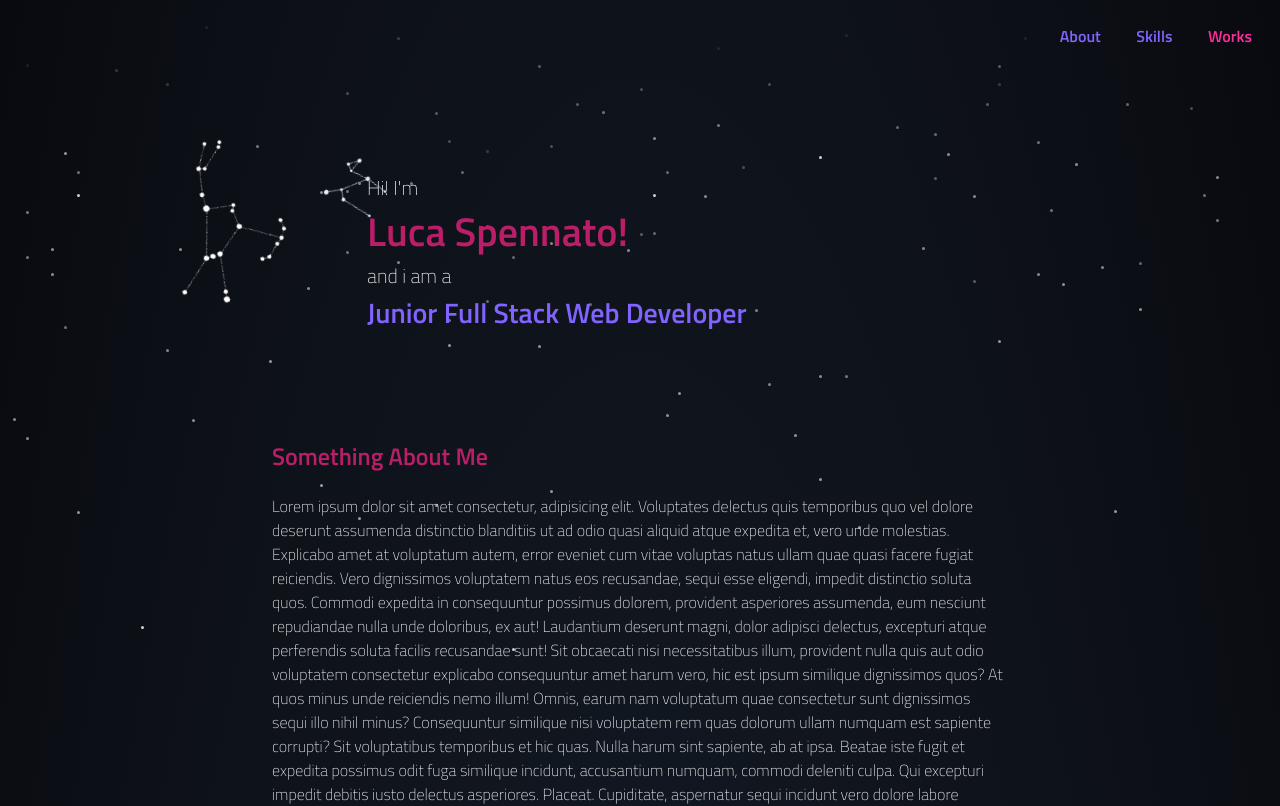
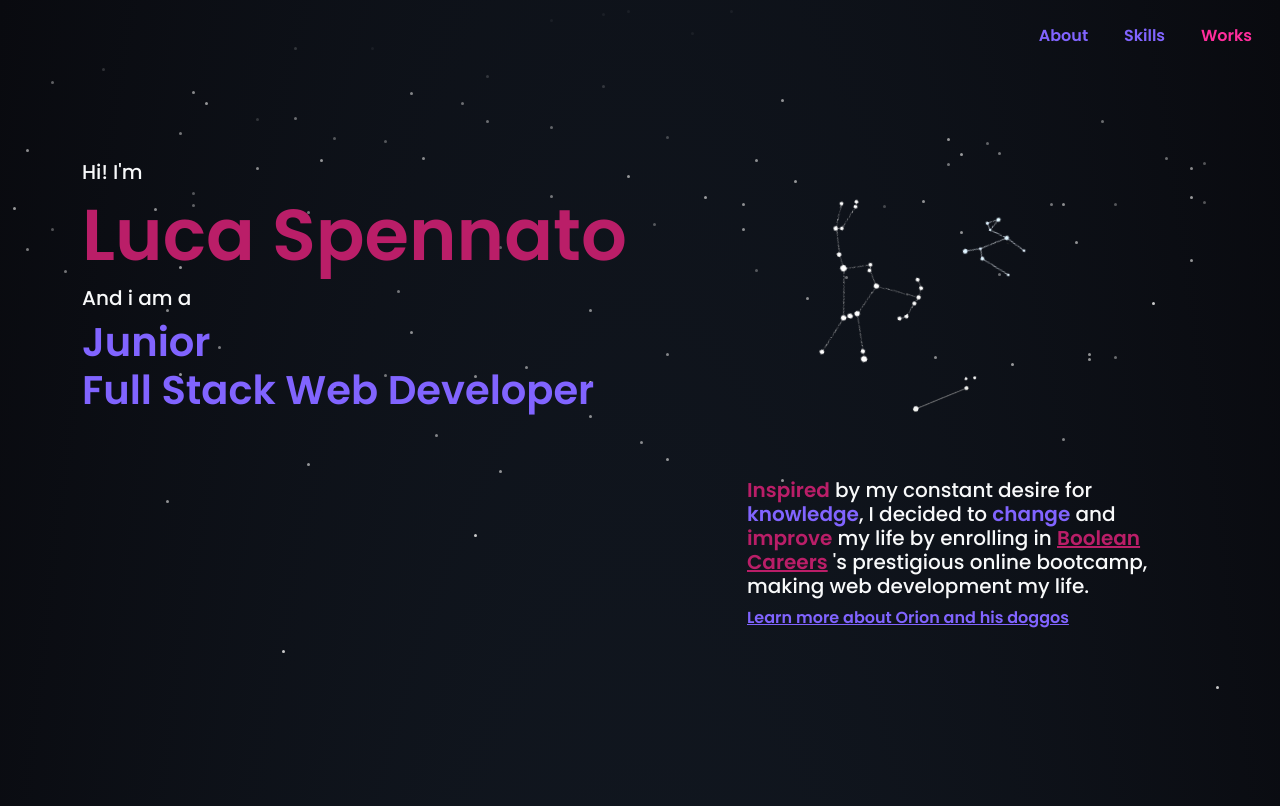
Before and after one commit to LucaSpennato/Luca-Spennato, a Vue app: page / in a window 1280 px wide. Shown: the top 806 px of the page. Built offline with nearby package versions, Linux system fonts and the light colour scheme.

Commit message:
fix: :art: presentation section improved, font changed

```diff
--- a/src/components/mainComponents/PresentationSection.vue
+++ b/src/components/mainComponents/PresentationSection.vue
@@ -1,26 +1,37 @@
 <template>
-  <section id="presentation" class="container pt-3 pb-5 position-relative" :ref="'presentationSection'">
+  <section id="presentation" class="container position-relative" :ref="'presentationSection'">
     <div class="row">
-        <div class="col-12 col-sm-10 col-md-8 col-lg-6 m-auto mb-2 test">
+        <div class="col-12 col-sm-10 col-md-8 col-lg-6 mb-2">
             <h5>
                 Hi! I'm
             </h5>
-            <h1 class="pageStyleWordLight text-capitalize">
-                Luca Spennato!
+            <h1 class="pageStyleWordLight text-capitalize display-2 fw-bold">
+                Luca Spennato
             </h1>
             <h5>
-                and i am a
+                And i am a
             </h5>
-            <h3 class="pageStyleWordDark text-capitalize">
-                junior full stack web developer
-                </h3>
-            <div class="img-container">
+            <h1 class="pageStyleWordDark text-capitalize">
+                junior <br> full stack web developer
+            </h1>
+            <a class="img-container" href="https://www.wired.com/2011/03/meet-the-constellations-orion/" target="_blank">
                 <img id="orion" :src="require('../../assets/img/orion.png')" alt="orion constellation">
-                <img id="canis" :src="require('../../assets/img/canismajoris.png')" alt="pleiades constellation">
+                <img id="canis" :src="require('../../assets/img/canismajoris.png')" alt="canis majoris constellation">
+                <img id="canisMinor" :src="require('../../assets/img/canisminor.png')" alt="canis minor constellation">
+            </a>
         </div>
-        </div>
-        <div class="col-7 m-auto">
-
+        <div class="head-infos col-12 col-md-5 offset-md-7 mt-5 justify-content-end pe-5">
+            <h5>
+                <span class="pageStyleWordLight">Inspired</span> by my constant desire for
+                <span class="pageStyleWordDark">knowledge</span>,
+                I decided to <span class="pageStyleWordDark">change</span>
+                and <span class="pageStyleWordLight">improve</span> my life by enrolling in
+                <a href="https://boolean.careers/" target="_blank" class="nebulaStyleLinkLight">Boolean Careers</a> 's
+                prestigious online bootcamp, making web development my life.
+            </h5>
+            <a class="d-block nebulaStyleLinkDark" href="https://www.wired.com/2011/03/meet-the-constellations-orion/" target="_blank">
+                Learn more about Orion and his doggos
+            </a>
         </div>
     </div>
   </section>
@@ -58,14 +69,15 @@ export default {
 <style lang="scss" scoped>
 
     #presentation{
+        min-height: 75vh;
 
         .img-container{
             transform: rotate(20deg);
             position: absolute;
-            top: 0;
-            left: 10%;
-            z-index: -1;
+            top: 10%;
+            right: 20%;
             img{
+                cursor: pointer;
                 width: 10rem;
             }
             #orion{
@@ -73,12 +85,19 @@ export default {
                 filter: invert(100%);
             }
             #canis{
-                transform: rotateX(200deg);
                 position: inherit;
                 right: 0;
                 animation: canis 20s linear infinite;
                 width: 5rem;
                 filter: grayscale(80%) opacity(100%) brightness(150%);
+            }
+            #canisMinor{
+                position: inherit;
+                left: 50%;
+                bottom: 0;
+                transform: rotate(-30deg);
+                animation: canisMinor 20s linear infinite;
+                width: 5rem;
             }
         }
         @keyframes orion {
@@ -103,9 +122,26 @@ export default {
                 transform: translate(20%);
             }
         }
+        @keyframes canisMinor {
+            0%{
+                transform: translate(20%, 20%);
+            }
+            50%{
+                transform: translate(50%, 50%);
+            }
+            100%{
+                transform: translate(20%, 20%);
+            }
+        }
 
+        @media screen and (max-width: 768px){
+            .img-container{
+                z-index: -1;
+            }
+        }
+
+        // animation in mobiles
         @media screen and (max-width: 400px) {
-
             #canis{
                 position: inherit;
                 right:  0;
--- a/src/scss/partials/_classes.scss
+++ b/src/scss/partials/_classes.scss
@@ -10,3 +10,25 @@
     color: $innerNebulaDark;
     filter: brightness(150%);
 }
+
+.nebulaStyleLinkLight{
+    font-weight: bold;
+    color: $innerNebulaLight;
+
+    &:hover{
+        font-weight: bold;
+        color: $innerNebulaDark;
+        filter: brightness(150%);
+    }
+}
+
+.nebulaStyleLinkDark{
+    font-weight: bold;
+    color: $innerNebulaDark;
+    filter: brightness(150%);
+
+    &:hover{
+        font-weight: bold;
+        color: $innerNebulaLight;
+    }
+}
--- a/src/scss/partials/_variables.scss
+++ b/src/scss/partials/_variables.scss
@@ -8,7 +8,9 @@ $innerNebulaDark:#5643fd;
 
 // fonts
 @import url('https://fonts.googleapis.com/css2?family=Titillium+Web:ital,wght@0,200;0,600;1,200;1,600&display=swap');
-$mainFont: 'Titillium Web', sans-serif;
+@import url('https://fonts.googleapis.com/css2?family=Poppins:ital,wght@0,200;0,300;0,400;0,500;0,600;1,200;1,300;1,500;1,600&display=swap');
+$mainFont: 'Poppins', sans-serif;
+$secondaryFont: 'Titillium Web', sans-serif;
 
 // bgs
 $bodyColor: radial-gradient(ellipse at bottom, $outerSpaceLight 0%, $outerSpaceDark 100%);
```
Also changed, not shown: src/assets/img/canisminor.png (added). Lines whose indentation alone changed are shown as unchanged.
